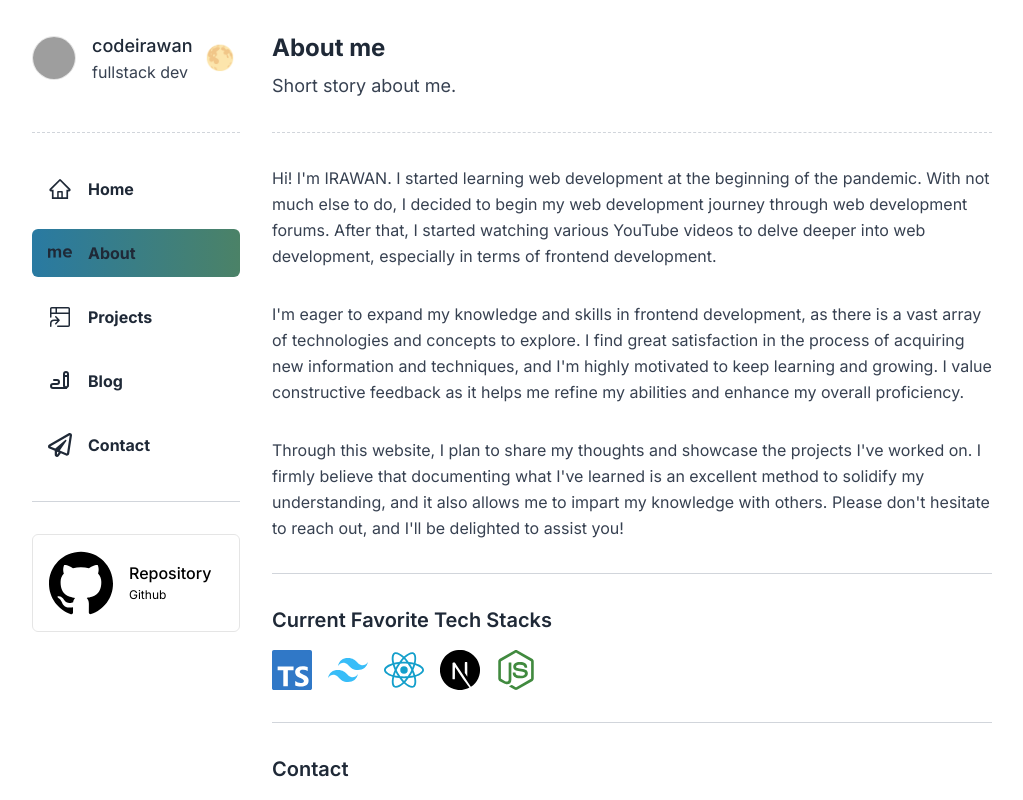
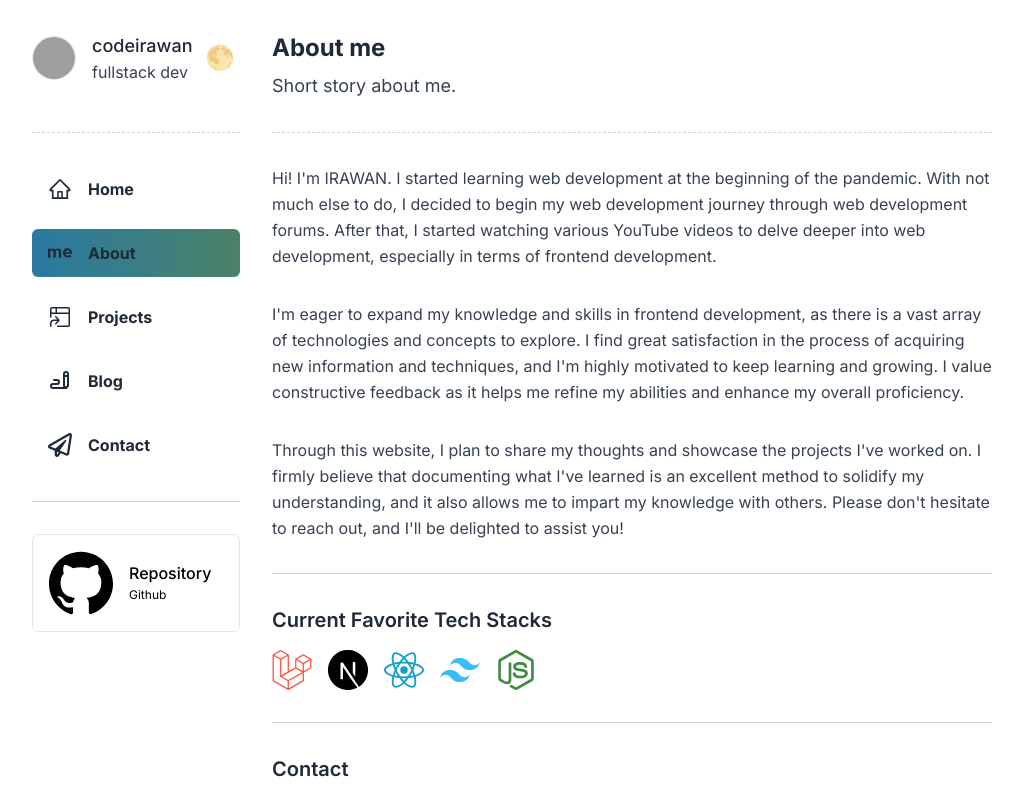
Before and after one commit to codeirawan/nextjs-portfolio, a Next.js app: page /about in a window 1280 px wide. Shown: the top 800 px of the page, without its empty margins (128-1151 px from the left). Built offline with nearby package versions, Linux system fonts and the light colour scheme; grey boxes are pictures that could not be loaded.

Commit message:
chore(about): update favorite stack

```diff
--- a/src/constants/about.tsx
+++ b/src/constants/about.tsx
@@ -1,9 +1,9 @@
 import {
+  SiLaravel,
   SiNextdotjs,
+  SiNodedotjs,
   SiReact,
-  SiTypescript,
   SiTailwindcss,
-  SiNodedotjs,
 } from "react-icons/si";
 
 export const ABOUT_TEXTS = [
@@ -20,14 +20,14 @@ export const ABOUT_TEXTS = [
 
 export const FAVORITE_STACKS = [
   {
-    icon: <SiTypescript color="#3078C7" />,
-    name: "Typescript",
+    icon: <SiLaravel color="#fb503b" />,
+    name: "Laravel",
   },
+  { icon: <SiNextdotjs />, name: "Next.js" },
+  { icon: <SiReact color="#149FCB" />, name: "React" },
   {
     icon: <SiTailwindcss color="#38BDF8" />,
-    name: "Tailwind",
+    name: "Tailwind CSS",
   },
-  { icon: <SiReact color="#149FCB" />, name: "React" },
-  { icon: <SiNextdotjs />, name: "Next.js" },
   { icon: <SiNodedotjs color="#418A3F" />, name: "Node.js" },
 ];
```
